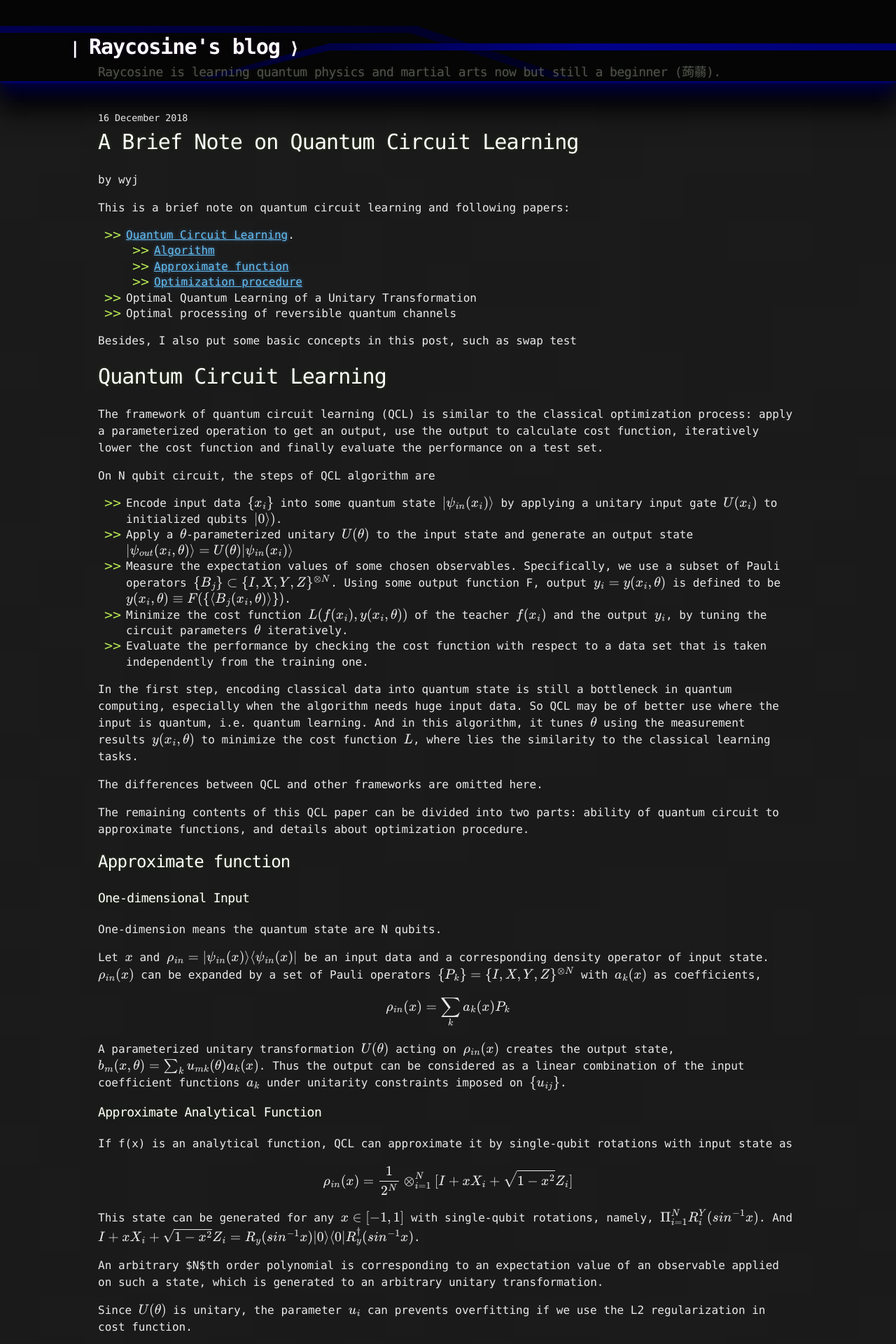
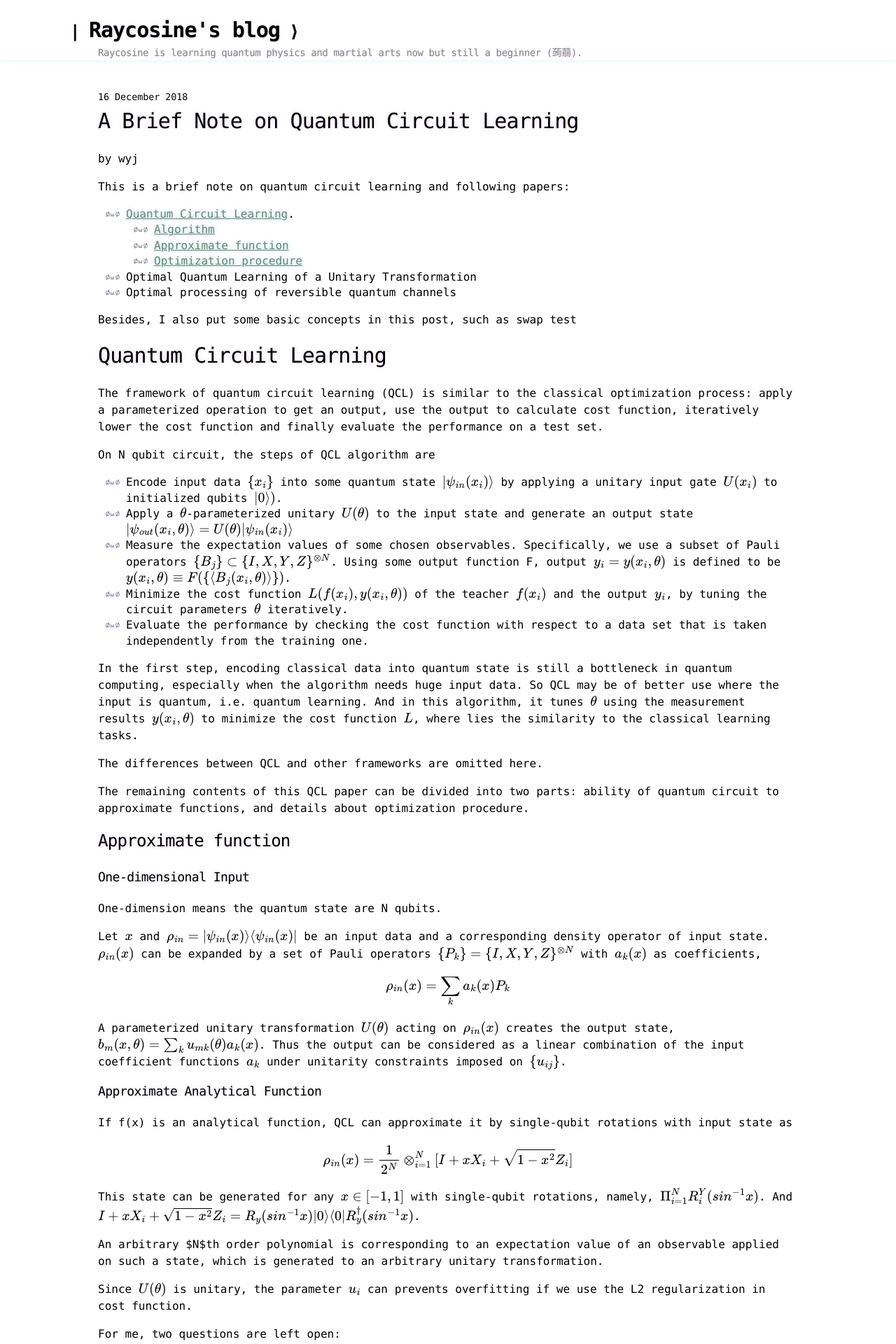
Before and after one commit to Raycosine/raycosine.github.io, a Jekyll site: the page built from _posts/2018-12-16-Note-on-Quantum Circuit Learning.markdown, in a window 1280 px wide. Shown: the top 1920 px of the page at 70% size. Built offline with Jekyll 4.4.1, drawn with Linux system fonts in a browser that asks for light colours; formulas are drawn with MathJax 3.

Commit message:
Use a light style!

```diff
--- a/_layouts/default.html
+++ b/_layouts/default.html
@@ -17,6 +17,7 @@
 </script>
 <script src="https://cdn.mathjax.org/mathjax/latest/MathJax.js?config=TeX-AMS-MML_HTMLorMML" type="text/javascript"></script>
 {% seo %}
+<!--
 <script>
 		var svgNS="http://www.w3.org/2000/svg";
 		window.onload= function (){
@@ -35,27 +36,27 @@
 		hp1.setAttributeNS(null,"strokeWidth","20");
 		hl.appendChild(hp1);
 		}
-	</script>
+	</script>-->
   </head>
 
   <body>
 
     <header id="header">
 
-	<svg id="header_line" viewBox="0 0 18 15" width="100%" height="75px" xmlns="http://www.w3.org/2000/svg" xmlns:xlink="http://www.w3.org/1999/xlink" style="display:float;margin:0 0 -75px 0">
+	<!--<svg id="header_line" viewBox="0 0 18 15" width="100%" height="75px" xmlns="http://www.w3.org/2000/svg" xmlns:xlink="http://www.w3.org/1999/xlink" style="display:float;margin:0 0 -75px 0">
 		<defs>
 			<linearGradient id="blue_black" x1="0%" y1="0%" x2="100%" y2="0%">
-				<stop offset="0%" style="stop-color:#000088; stop-opacity:1"/>
-				<stop offset="100%" style="stop-color:#000000; stop-opacity:1"/>
+				<stop offset="0%" style="stop-color:#eeeeff; stop-opacity:1"/>
+				<stop offset="100%" style="stop-color:#ddeeff; stop-opacity:1"/>
 			</linearGradient>
 			<linearGradient id="black_blue_black" x1="0%" y1="0%" x2="100%" y2="0%">
-				<stop offset="0%" style="stop-color:#000000; stop-opacity:1"/>
-				<stop offset="20%" style="stop-color:#000088; stop-opacity:1"/>
-				<stop offset="100%" style="stop-color:#000000; stop-opacity:1"/>
+				<stop offset="0%" style="stop-color:#eeffff; stop-opacity:1"/>
+				<stop offset="20%" style="stop-color:#ddeeff; stop-opacity:1"/>
+				<stop offset="100%" style="stop-color:#ffffff; stop-opacity:1"/>
 			</linearGradient>
 		</defs>
 
-	</svg>
+	</svg>-->
       <div class="container">
         <h1>{{ site.title | default: site.github.repository_name }}</h1>
         <h2>{{ site.description | default: site.github.project_tagline }}</h2>
--- a/_layouts/post.html
+++ b/_layouts/post.html
@@ -10,5 +10,5 @@ layout: default
 {{content}}
 
 {% if page.tags %}
-  <small>tags: <em>{{ page.tags | join: "</em> - <em>" }}</em></small>
+  <small>tags: <em>{{ page.tags | join: "</em> , <em>" }}</em></small>
 {% endif %}
--- a/_sass/jekyll-theme-hacker.scss
+++ b/_sass/jekyll-theme-hacker.scss
@@ -11,11 +11,12 @@ $blockquote-border: $dove-grey !default;
 body {
   margin: 0;
   padding: 0;
-  background: $body-background url("../images/bkg.png") 0 0;
-  background-repeat: no-repeat;
-  background-size: cover;
-  background-position: center;
-  color: $body-foreground;
+  //background-color: #eeeeaa
+  //background-image: url("../images/icon-schrodinger-cat-big.png");
+  //background-repeat: repeat-x;
+  //background-size: cover;
+  //background-position: center;
+  //color: $body-foreground;
   font-size: 16px;
   line-height: 1.5;
   font-family: Monaco, "Bitstream Vera Sans Mono", "Lucida Console", Terminal, monospace, "Microsoft YaHei","Microsoft YaHei";
@@ -50,12 +51,14 @@ li {
 
 header {
 
-  background: rgba(0, 0, 0, 0.8);
   width: 100%;
   min-height: 10%;
-  box-shadow: 0px 0px 5px #0000e8,
-			  0px 15px 25px #000044,
-			  0px 40px 35px #000000;
+  //background-image: url('../images/bullet.png');
+  //background-color: #eeeeff;
+  //background-repeat: repeat;
+  box-shadow: 0px 0px 5px #eeeeff,
+			  0px 3px 7px #eeffff,
+			  0px 5px 10px #ffffff;
   //border-bottom: 1px dashed $conifer; //header;
   padding: 20px 0 0 0;
   margin: 0 0 40px 0;
@@ -67,10 +70,10 @@ header h1 {
   margin: 0 0 0 -40px;
   font-weight: bold;
   font-family: Monaco, "Bitstream Vera Sans Mono", "Lucida Console", Terminal, monospace, "Microsoft YaHei","Microsoft YaHei";
-  color: $conifer;//$header;
+  color: black;//$header;
   text-shadow: 0 1px 1px rgba(0, 0, 0, 0.1),
-               0 0 5px rgba(181, 83, 232, 0.1),
-               0 0 10px rgba(181, 83, 232, 0.1);
+               0 0 2px rgba(181, 83, 232, 0.1),
+               0 0 5px rgba(181, 83, 232, 0.1);
   letter-spacing: -1px;
   -webkit-font-smoothing: antialiased;
 }
@@ -84,7 +87,7 @@ header h1:after {
   font-size: 24px;
  }
 header h2 {
-  font-size: 18px;
+  font-size: 14px;
   font-weight: 300;
   color: #666;
   opacity:0.8;
@@ -110,11 +113,11 @@ section img {
 h1, h2, h3, h4, h5, h6 {
   font-weight: normal;
   font-family: Monaco, "Bitstream Vera Sans Mono", "Lucida Console", Terminal, monospace, "Microsoft YaHei","Microsoft YaHei";
-  color: $header;
+  color: black;
   letter-spacing: -0.03em;
   text-shadow: 0 1px 1px rgba(0, 0, 0, 0.1),
-               0 0 5px rgba(181, 232, 83, 0.1),
-               0 0 10px rgba(181, 232, 83, 0.1);
+               0 0 5px rgba(181, 83, 232, 0.1),
+               0 0 10px rgba(181, 83, 232, 0.1);
 }
 
 #main_content h1 {
@@ -154,6 +157,15 @@ dt {
 ul li {
   list-style-image:url('../images/bullet.png');
 }
+
+ul li h3 a.post-meta:before {
+	content: " |";
+	font-size: 18px;
+	}
+ul li h3 a.post-meta:after {
+  content: "⟩";
+  font-size: 18px;
+ }
 
 blockquote {
   color: $blockquote-color;
@@ -246,7 +258,7 @@ hr {
 */
 
 a {
-  color: #63c0f5;
+  color: #668866;
   text-shadow: 0 0 5px rgba(104, 182, 255, 0.5);
 }
 
```
Also changed, not shown: assets/images/bullet.png.
